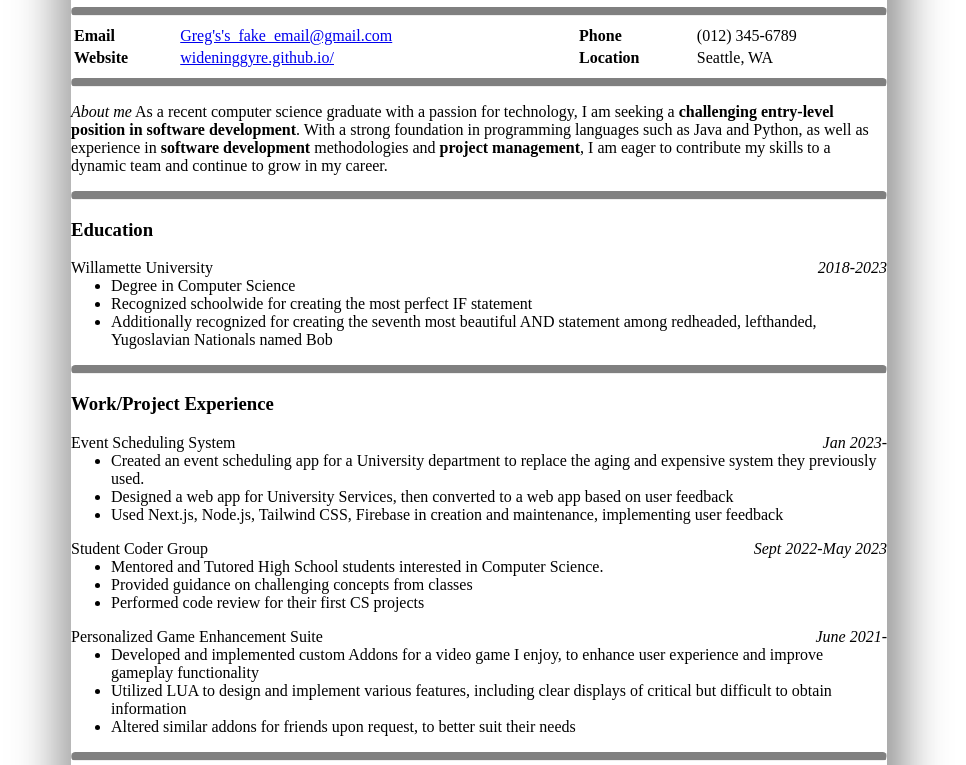
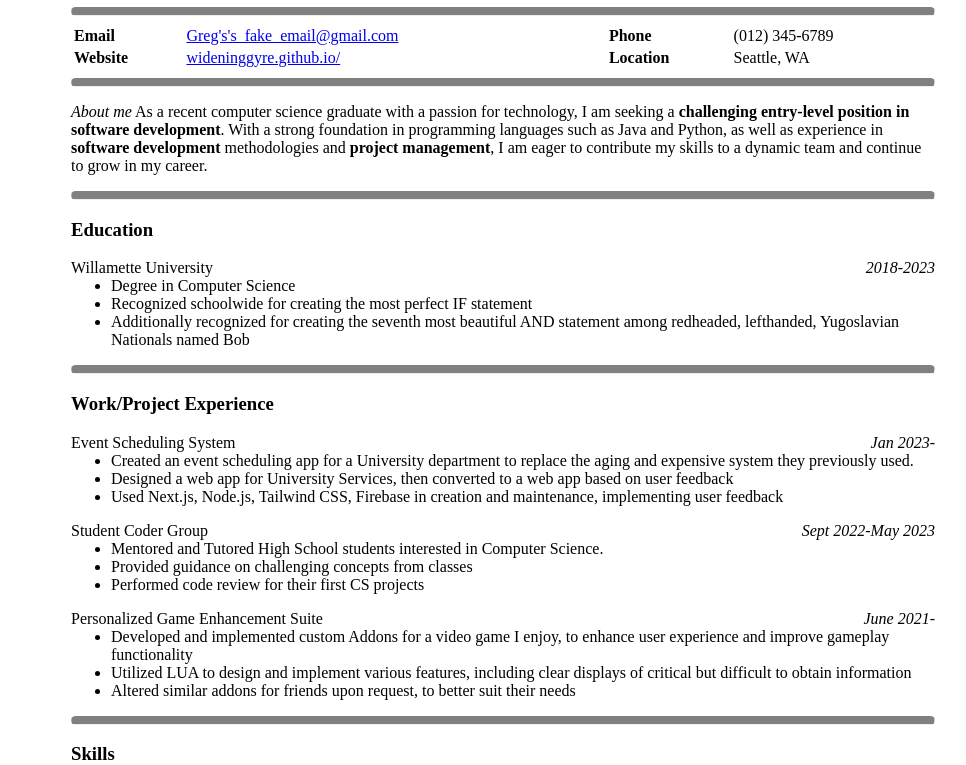
Before and after one commit to WideningGyre/WideningGyre.github.io, a plain HTML site: page Resume.html in a window 1280 px wide. Shown: the part 97-862 px from the top of the page, without its empty margins (137-1103 px from the left). Drawn offline with Linux system fonts and the light colour scheme.

Commit message:
Update Resume.html

```diff
--- a/Resume.html
+++ b/Resume.html
@@ -18,7 +18,6 @@
 		<div class="resume">
 			<div style="height:.25in;">
 			</div>
-				<div class="page_outer">
 					<h1>Greg Callahan's Resume</h1>
 					<hr class="rounded">
 					<table width="100%">
@@ -80,7 +79,6 @@
 						<li>Teamwork, Collaboration, & Communication</li>
 						<li>Problem-solving, creativity, and attention to detail</li>
 					</ul>
-			</div>
 		</div>
 	</body>
 </html>
```
